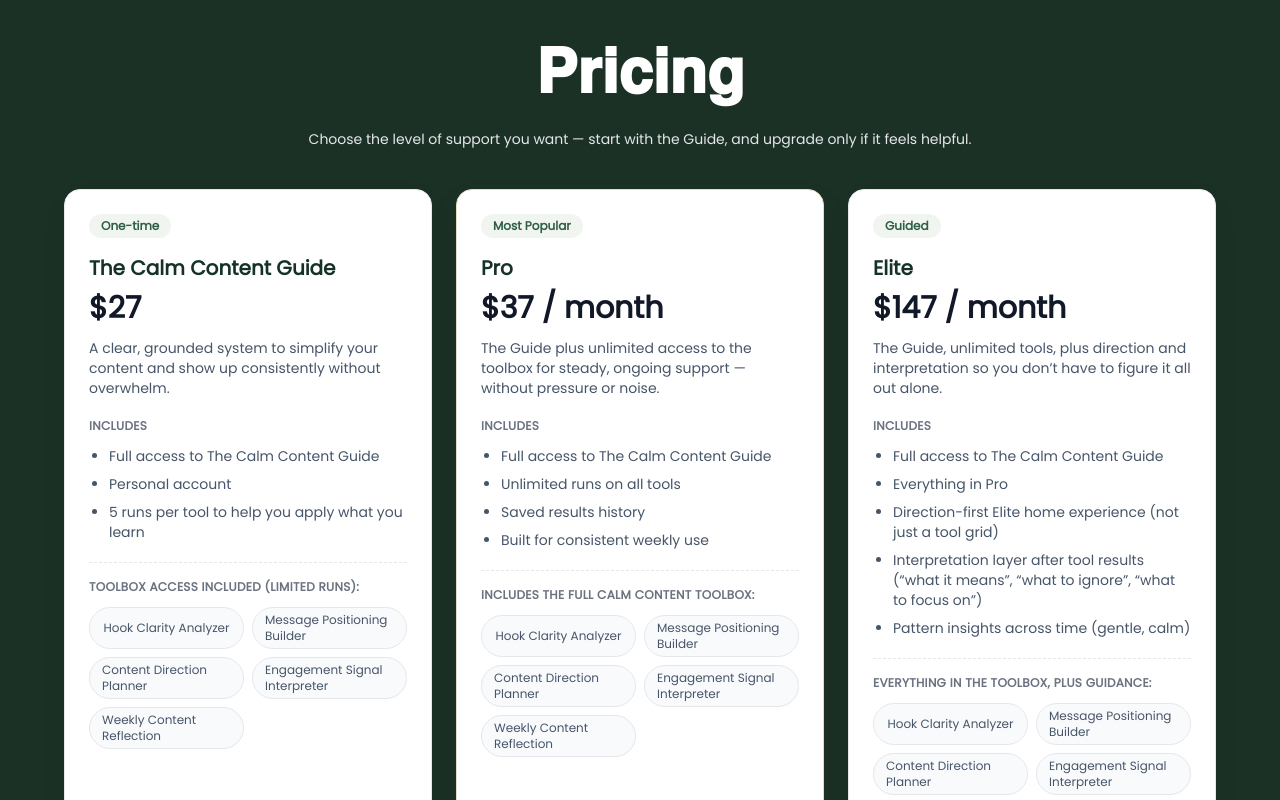
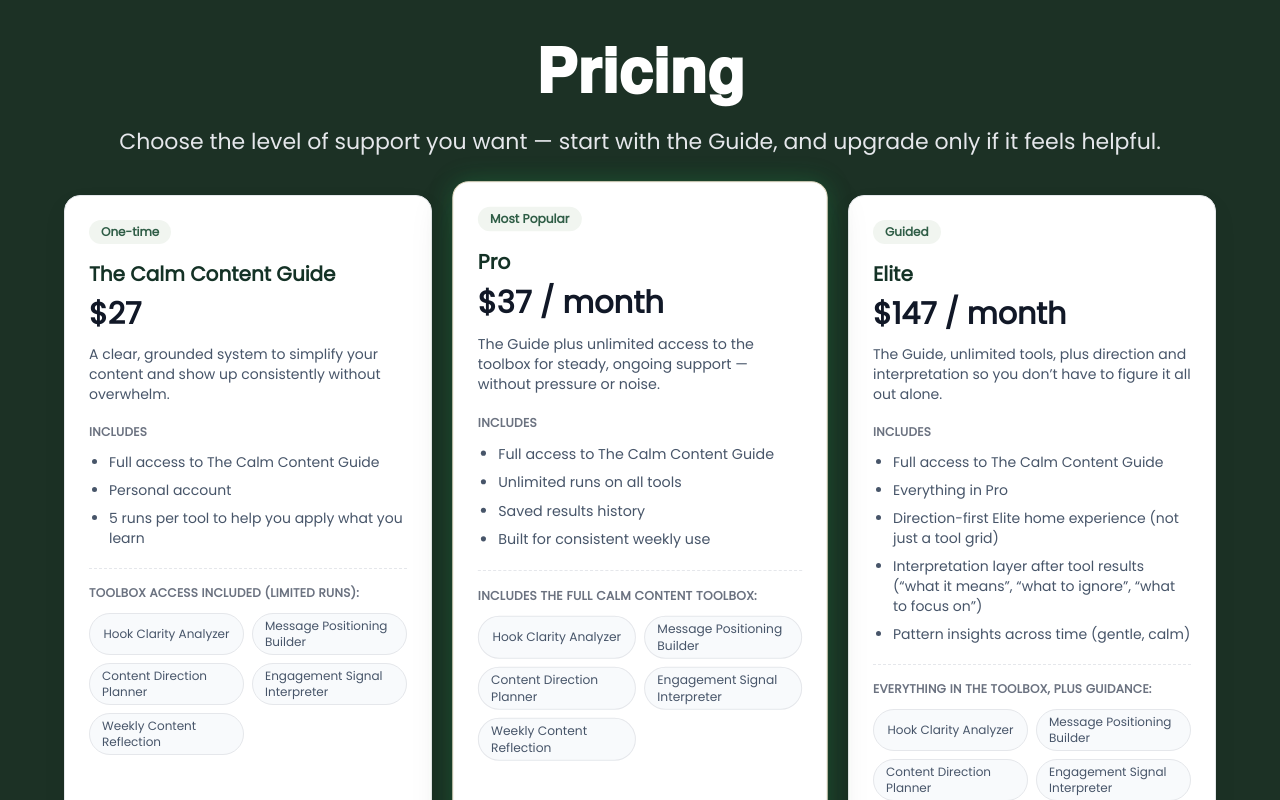
Before and after one commit to gmajors1326/the-calm-content-companion, a Next.js app: page / in a window 1280 px wide. Shown: the part 3840-4640 px from the top of the page. Built offline with nearby package versions, Linux system fonts and the light colour scheme; a web font is replaced by a local one.

Commit message:
Refine pricing emphasis

```diff
--- a/app/page.tsx
+++ b/app/page.tsx
@@ -426,7 +426,15 @@ export default function PromotoLandingPage() {
       className={`flex h-full flex-col rounded-2xl border bg-white p-6 shadow-[0_10px_25px_rgba(0,0,0,0.06)] ${
         highlight ? 'border-[#e5dcc6] shadow-[0_16px_32px_rgba(0,0,0,0.08)]' : 'border-[#e5e7eb]'
       }`}
-      style={{ fontFamily: '"Poppins", sans-serif' }}
+      style={{
+        fontFamily: '"Poppins", sans-serif',
+        ...(highlight
+          ? {
+              transform: 'translateY(-6px) scale(1.02)',
+              boxShadow: '0 20px 40px rgba(15,42,30,0.18), 0 0 24px rgba(34,197,94,0.25)'
+            }
+          : {})
+      }}
     >
       <div className="flex items-center justify-between">
         <span className="rounded-full bg-[#f1f5f0] px-3 py-1 text-xs font-semibold text-[#2f5d46]">
@@ -482,7 +490,7 @@ export default function PromotoLandingPage() {
       <div className="mx-auto max-w-6xl">
         <div className="text-center" style={{ fontFamily: '"Poppins", sans-serif' }}>
           <h2 className="font-semibold text-white" style={{ fontSize: '61px' }}>𝐏𝐫𝐢𝐜𝐢𝐧𝐠</h2>
-          <p className="mt-3 text-sm text-[#e5e7eb]">
+          <p className="mt-3 text-[#e5e7eb]" style={{ fontSize: '22px', lineHeight: '26px' }}>
             Choose the level of support you want — start with the Guide, and upgrade only if it feels helpful.
           </p>
         </div>
```
